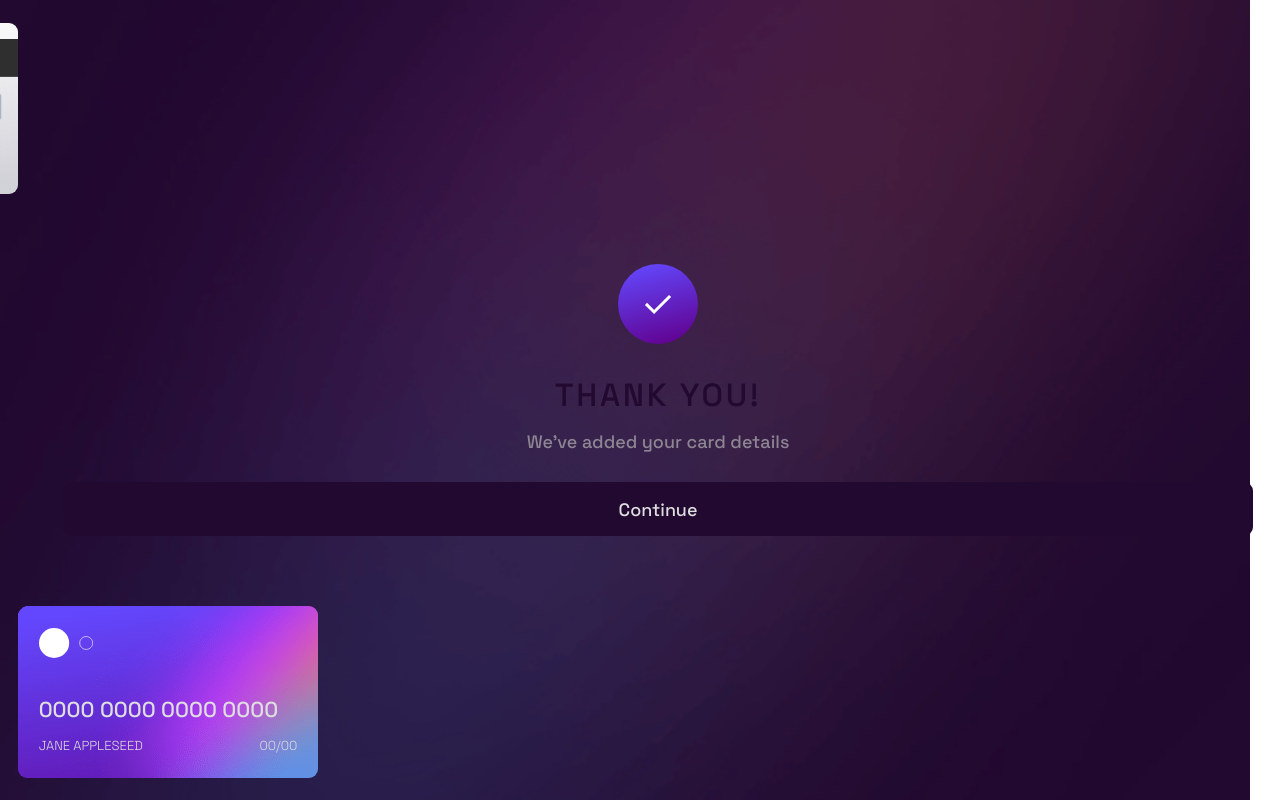
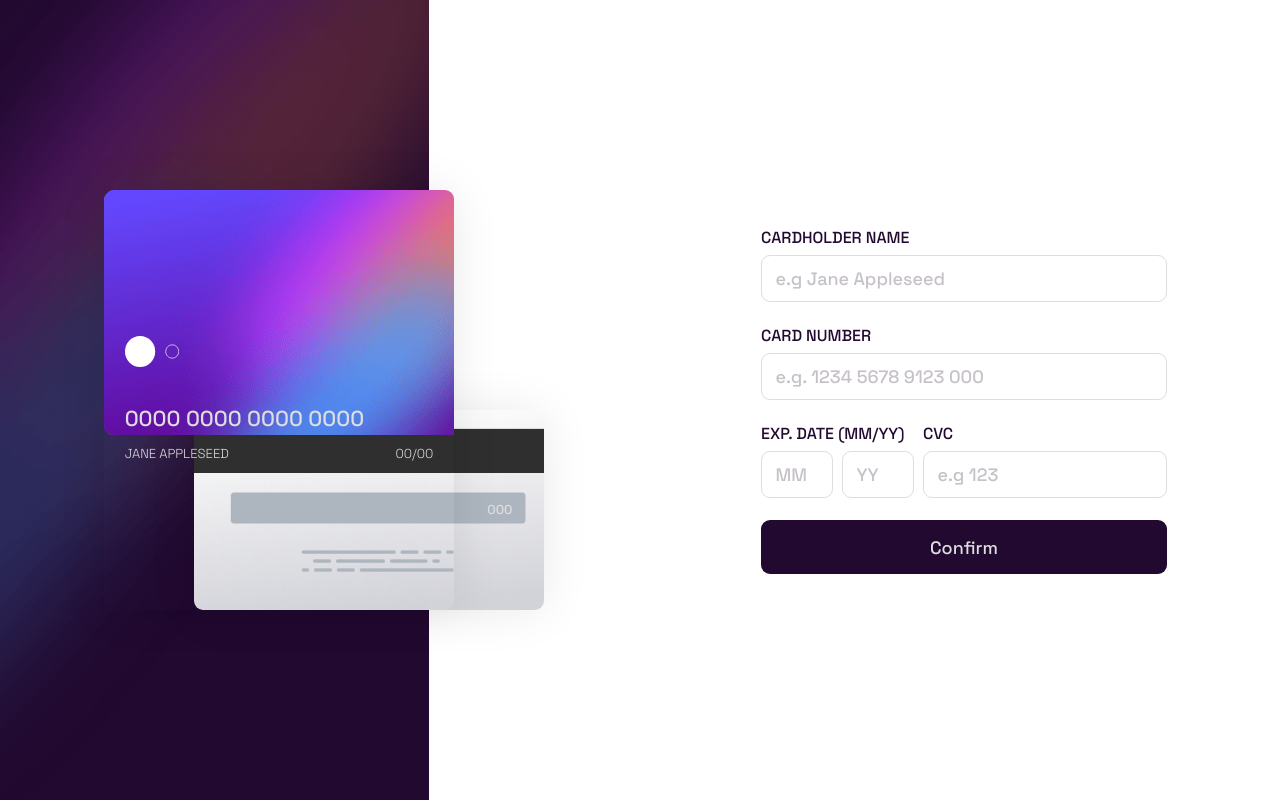
Before and after one commit to Mariano7M/interactive-c4rd-details, a React (Vite) app: page / in a window 1280 px wide. Built offline with nearby package versions, Linux system fonts and the light colour scheme.

Commit message:
Feat: Updating styles for desktop devices

```diff
--- a/src/App.css
+++ b/src/App.css
@@ -26,8 +26,21 @@
 @media (min-width: 456px) {
   .main {
     flex-direction: row;
+    justify-content: space-around;
+    align-items: center;
   }
-  .background {
+
+  .main--background {
     background-image: var(--bg-main-desktop);
   }
+
+  .main__form {
+    justify-content: center;
+  }
+
+  .main__thankyou-wrap {
+    width: 30%;
+    padding: 1.5rem;
+    align-self: center;
+  }
 }
--- a/src/App.jsx
+++ b/src/App.jsx
@@ -4,10 +4,12 @@ import { BankCards } from './components/bank-cards';
 import './App.css';
 
 function App() {
-  const showTankYou = true;
+  const showTankYou = false;
   return (
     <div className="main main--background">
-      <BankCards />
+      <div>
+        <BankCards />
+      </div>
       {!showTankYou && (
         <section className="main__form">
           <CardForm />
--- a/src/components/back-bank-card.css
+++ b/src/components/back-bank-card.css
@@ -14,9 +14,20 @@
   border-radius: 0.5rem;
   top: 0;
   right: 0;
+  box-shadow: 0px 1px 50px -3px rgba(0, 0, 0, 0.1);
+  -webkit-box-shadow: 0px 1px 50px -3px rgba(0, 0, 0, 0.1);
+  -moz-box-shadow: 0px 1px 50px -3px rgba(0, 0, 0, 0.1);
 }
 
 .back-bank-card__cvc {
   color: var(--clr-light-grayish-violet);
   font-size: small;
 }
+
+@media (min-width: 456px) {
+  .back-bank-card {
+    width: 350px;
+    top: auto;
+    bottom: 0;
+  }
+}
--- a/src/components/bank-cards.css
+++ b/src/components/bank-cards.css
@@ -3,3 +3,11 @@
   margin: 1.25rem 1rem;
   min-height: 270px;
 }
+
+@media (min-width: 456px) {
+  .bank-cards {
+    margin: 1.25rem 1rem;
+    min-height: 420px;
+    min-width: 440px;
+  }
+}
--- a/src/components/front-bank-card.css
+++ b/src/components/front-bank-card.css
@@ -15,6 +15,9 @@
   bottom: 0;
   z-index: 1;
   color: var(--clr-light-grayish-violet);
+  box-shadow: 0px 1px 50px -3px rgba(0, 0, 0, 0.1);
+  -webkit-box-shadow: 0px 1px 50px -3px rgba(0, 0, 0, 0.1);
+  -moz-box-shadow: 0px 1px 50px -3px rgba(0, 0, 0, 0.1);
 }
 
 .card_logo {
@@ -39,3 +42,16 @@
   font-size: small;
   font-weight: 100;
 }
+
+.back-bank-card__cvc {
+  color: var(--clr-light-grayish-violet);
+  font-size: small;
+}
+
+@media (min-width: 456px) {
+  .front-bank-card {
+    width: 350px;
+    top: 0;
+    left: 0;
+  }
+}
```
